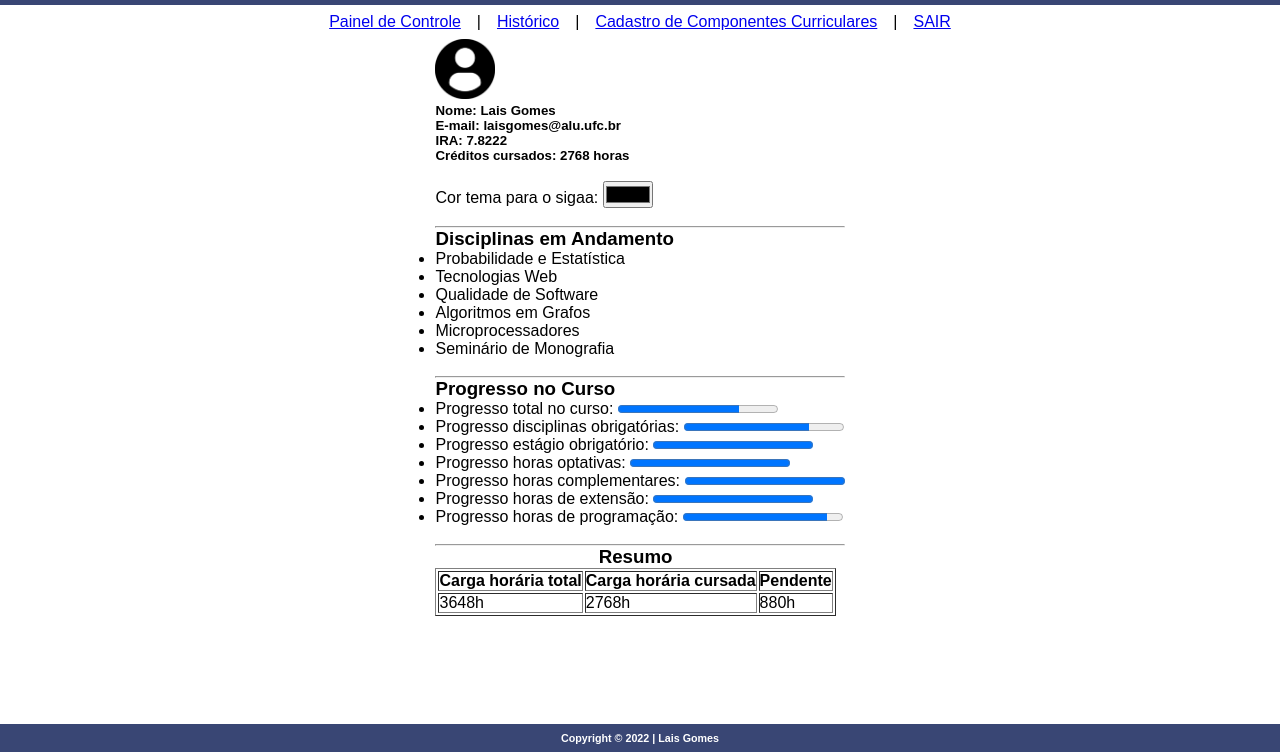
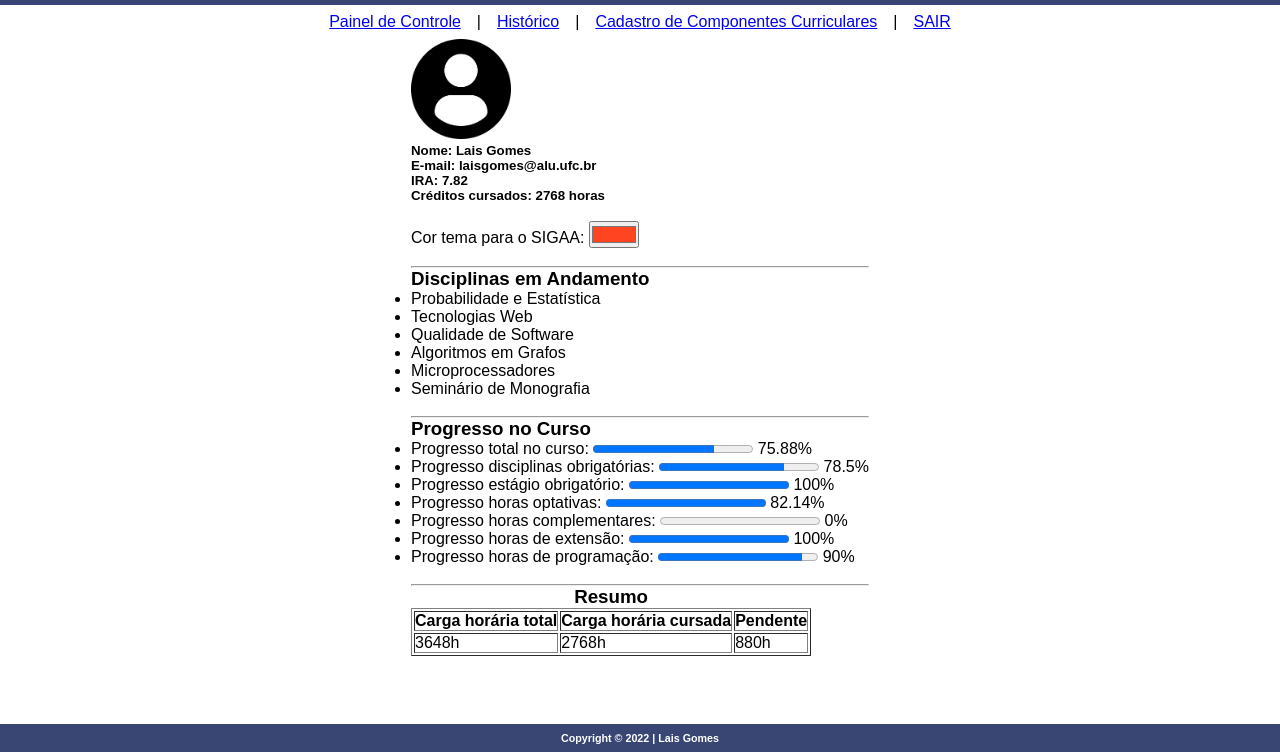
Before and after one commit to LaisFSGomes/NovoSigaa, a plain HTML site: page controlPanel.html in a window 1280 px wide. Shown: the part 48-800 px from the top of the page. Drawn offline with Linux system fonts and the light colour scheme.

Commit message:
chore: ajustes

```diff
--- a/controlPanel.html
+++ b/controlPanel.html
@@ -1,5 +1,6 @@
 <!DOCTYPE html>
 <html lang="en">
+
 <head>
   <meta charset="UTF-8">
   <meta charset="UTF-8">
@@ -8,32 +9,33 @@
   <title>NovoSigaa | Painel de Controle</title>
   <link rel="stylesheet" href="main.css">
 </head>
+
 <body>
   <header>
     <h1>Painel de Controle</h1>
   </header>
   <nav>
-    <a href="/controlPanel.html">Painel de Controle </a>  |
-    <a href="/historico.html">Histórico</a>  |
-    <a href="/cadCompCurricular.html">Cadastro de Componentes Curriculares</a>  |
+    <a href="/controlPanel.html">Painel de Controle </a> |
+    <a href="/historico.html">Histórico</a> |
+    <a href="/cadCompCurricular.html">Cadastro de Componentes Curriculares</a> |
     <a href="/index.html">SAIR</a>
   </nav>
   <main id="main">
-    <aside>
-      <img src="profile.png" width="60px"></img>
+    <article>
+      <section>
+        <img src="profile.png" height="100px"/>
         <h5>Nome: Lais Gomes</h5>
         <h5>E-mail: laisgomes@alu.ufc.br</h5>
-      <h5>IRA: 7.8222</h5>
+        <h5>IRA: 7.82</h5>
         <h5>Créditos cursados: 2768 horas</h5>
         <br>
         <section>
-        <label for="color">Cor tema para o sigaa:</label>
-        <input type="color" id="colorTheme"/>
+          <label for="color">Cor tema para o SIGAA:</label>
+          <input type="color" id="colorTheme" value="#FF4422" />
         </section>
         <br>
-      <hr/>
-    </aside>
-    <article>
+        <hr />
+      </section>
       <section id="disciplinas">
         <h3>Disciplinas em Andamento</h3>
         <ul>
@@ -45,7 +47,7 @@
           <li>Seminário de Monografia</li>
         </ul>
         <br>
-        <hr/>
+        <hr />
       </section>
       <section>
         <h3>Progresso no Curso</h3>
@@ -53,41 +55,50 @@
           <li>
             <label for="progress">Progresso total no curso:</label>
             <progress id="progress" value="2768" max="3648"> 75.88% </progress>
+            <span> 75.88% </span>
           </li>
           <li>
             <label for="progress">Progresso disciplinas obrigatórias:</label>
             <progress id="progress" value="2160" max="2752"> 78.5% </progress>
+            <span> 78.5% </span>
           </li>
           <li>
             <label for="progress">Progresso estágio obrigatório:</label>
             <progress id="progress" value="192" max="192"> 100% </progress>
+            <span> 100% </span>
           </li>
           <li>
             <label for="progress">Progresso horas optativas:</label>
             <progress id="progress" value="736" max=" 896"> 82.14% </progress>
+            <span> 82.14% </span>
           </li>
           <li>
             <label for="progress">Progresso horas complementares:</label>
-            <progress id="progress" value="176" max="0"> 0% </progress>
+            <progress id="progress" value="0" max="176"> 0% </progress>
+            <span> 0% </span>
           </li>
           <li>
             <label for="progress">Progresso horas de extensão:</label>
             <progress id="progress" value="20" max="0"> 100% </progress>
+            <span> 100% </span>
           </li>
           <li>
             <label for="progress">Progresso horas de programação:</label>
             <progress id="progress" value="90" max="100"> 90% </progress>
+            <span> 90% </span>
           </li>
         </ul>
         <br>
-        <hr/>
+        <hr />
       </section>
       <section>
         <table border="1">
-          <caption><h3>Resumo</h3></caption>
-          <th>Carga horária total    </th>
-          <th>Carga horária cursada    </th>
-          <th>Pendente    </th>
+          <caption>
+            <h3>Resumo</h3>
+          </caption>
+          <th>Carga horária total </th>
+          <th>Carga horária cursada </th>
+          <th>Pendente </th>
           <tbody>
             <tr>
               <td>3648h</td>
@@ -103,4 +114,5 @@
     <h6>Copyright © 2022 | Lais Gomes</h6>
   </footer>
 </body>
+
 </html>
```
Lines whose indentation alone changed are shown as unchanged.
